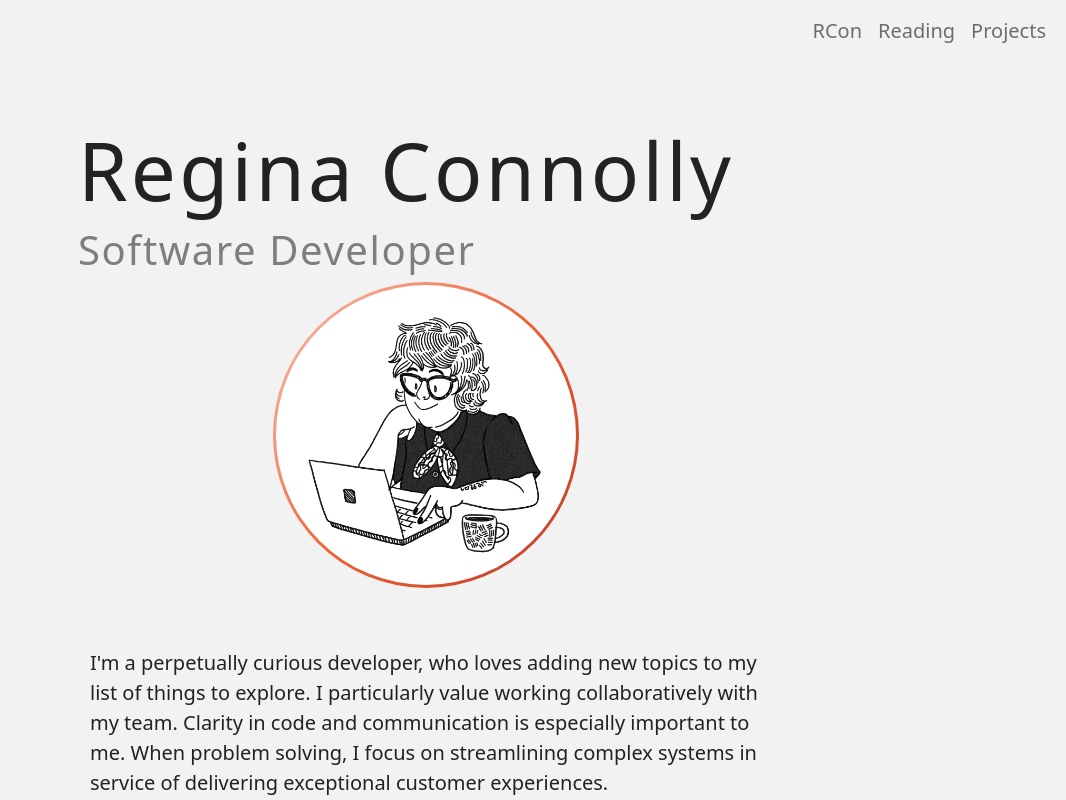
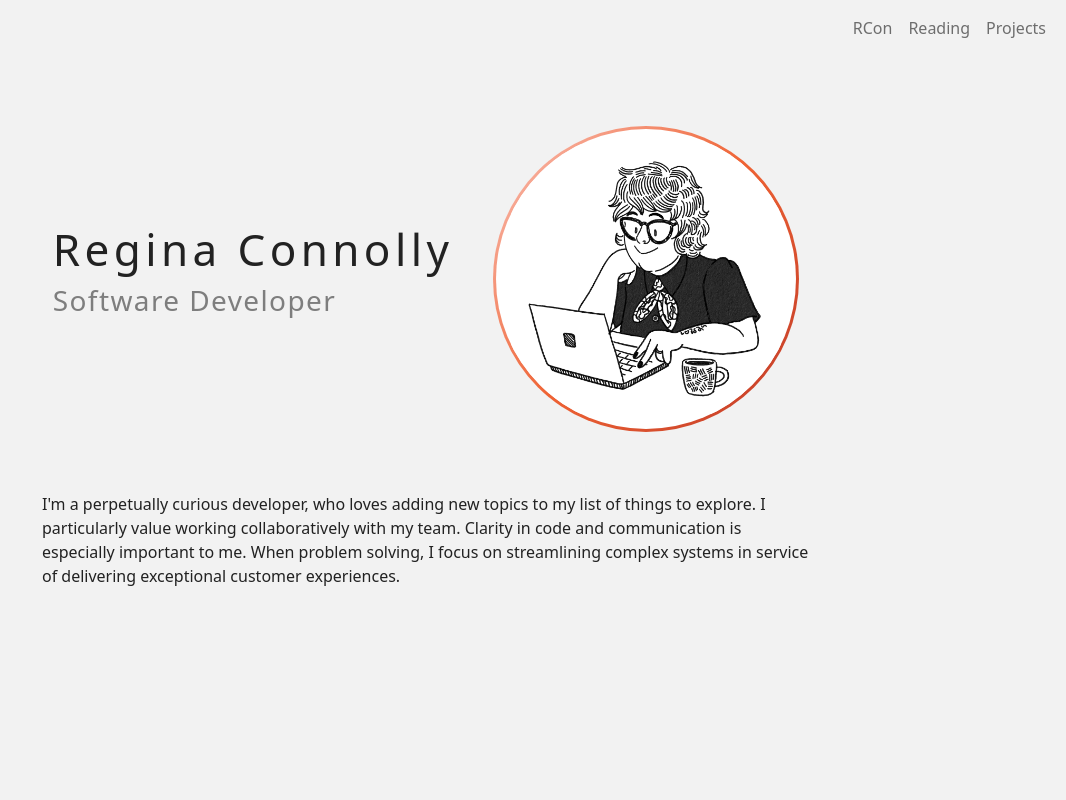
Before and after one commit to reg710/portfolio, an Angular app: page /home in a window 1280 px wide. Shown: the whole page, without its empty margins (214-1280 px from the left). Built offline with nearby package versions, Linux system fonts and the light colour scheme.

Commit message:
font size changes

```diff
--- a/src/app/home/home.component.scss
+++ b/src/app/home/home.component.scss
@@ -1,19 +1,23 @@
+// * {
+//     border: solid 1px black;
+// }
+
 h1 {
-    font-size: 5rem;
-    letter-spacing: 0.2rem;
+    font-size: 2.75em;
+    letter-spacing: 0.1em;
 }
 
 h2 {
     color: #7e7e7e;
-    font-size: 2.5rem;
-    letter-spacing: 0.1rem;
+    font-size: 1.75em;
+    letter-spacing: 0.05em;
 }
 
 .main-container {
-    // border: solid 3px black;
+    // border: solid 3px red;
     height: 70vh;
     margin: 60px auto;
-    max-width: 70vw
+    max-width: 80vw
 }
 
 .hero {
@@ -43,6 +47,7 @@ h2 {
 
 .hero-image-wrap {
     // border: solid 1px orange;
+    margin-top: 10px;
     border-radius: 50%;
     padding: 3px;
     background: linear-gradient(
--- a/src/styles.scss
+++ b/src/styles.scss
@@ -9,5 +9,4 @@ body {
     background: #f2f2f2;
     color: #222222;
     margin: 0;
-    font-size: 1.25rem;
 }
```
